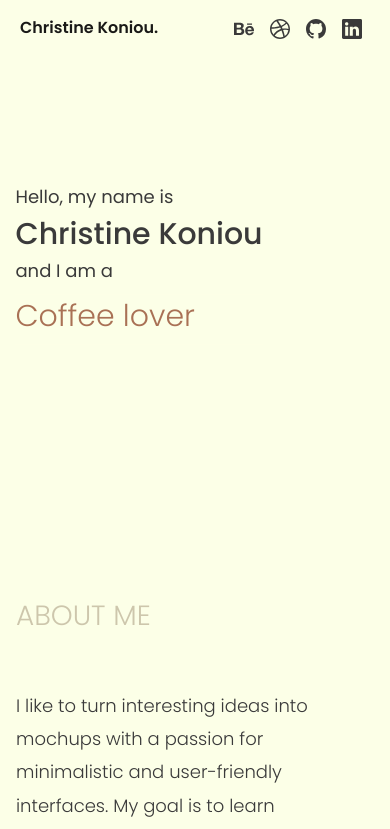
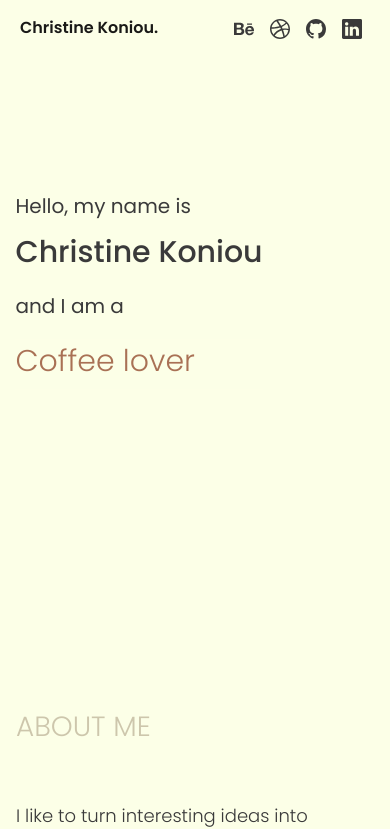
Before and after one commit to christineekn/portfolio, a React (Create React App) app: page / in a window 390 px wide. Shown: the top 829 px of the page. Built offline with nearby package versions, Linux system fonts and the light colour scheme.

Commit message:
fixing mobile

```diff
--- a/src/components/intro/Intro.css
+++ b/src/components/intro/Intro.css
@@ -122,12 +122,13 @@
 @media screen and (max-width : 480px) {
     .i {
         flex-direction: column;
-        height: 100%;
-        margin-top: 5rem;
+        height: 50vh;
+        /* margin-top: 5rem; */
         margin-left: -10rem;
     }
 
     .i-left-wrapper {
+        margin-top: 15rem;
         padding: 10px;
         align-items: left;
         justify-content:left;
@@ -136,8 +137,9 @@
     }
 
     .i-intro, .i-intro-2{
-        font-size: 18px;
+        font-size: 20px;
         font-weight: 400;
+        margin: 1rem 0rem;
     }
 
     .i-name {
```
